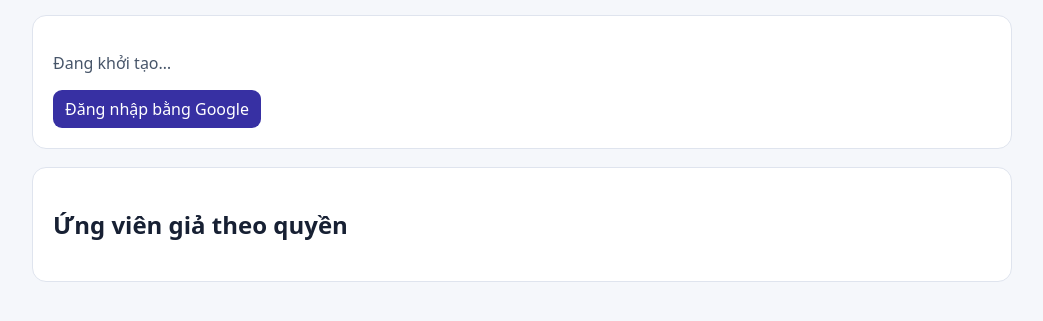
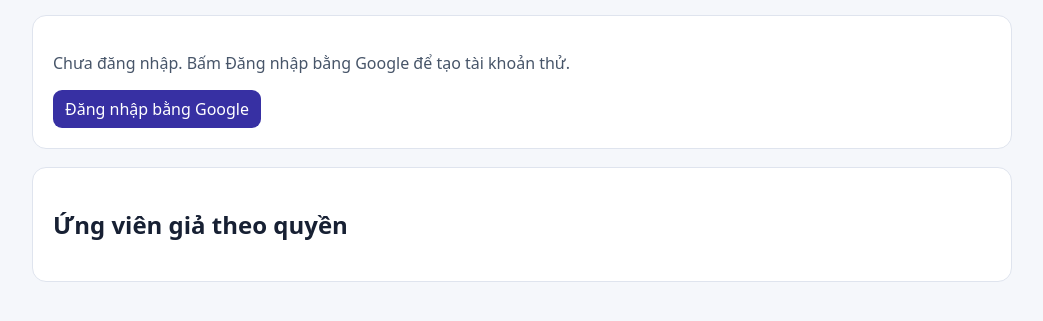
Before and after one commit to phucphamdinh18/firegroup-mini-ats-demo, a plain HTML site: page pilot.html in a window 1280 px wide. Shown: the part 159-480 px from the top of the page, without its empty margins (118-1161 px from the left). Drawn offline with nearby package versions, Linux system fonts and the light colour scheme.

Commit message:
Reflect OAuth callback guidance in draft pilot

```diff
--- a/pilot.html
+++ b/pilot.html
@@ -59,7 +59,7 @@
       async function refresh(){
         try{
           const {data:{user},error:authError}=await supabase.auth.getUser();
-          if(authError || !user){$('loggedOut').classList.remove('hidden');$('loggedIn').classList.add('hidden');return}
+          if(authError || !user){$('loggedOut').classList.remove('hidden');$('loggedIn').classList.add('hidden');if(new URLSearchParams(location.search).has('error')){error('Google đã chuyển về, nhưng Supabase chưa hoàn tất đăng nhập. Kiểm tra Client Secret của Google trong Supabase.');}else{info('Chưa đăng nhập. Bấm Đăng nhập bằng Google để tạo tài khoản thử.');}return}
           $('loggedOut').classList.add('hidden');$('loggedIn').classList.remove('hidden');
           $('who').textContent=user.email||'Tài khoản chưa có email';
           const {data:found,error:readError}=await supabase.from('pilot_users').select('user_id,email,role,active').eq('user_id',user.id).maybeSingle();
```
